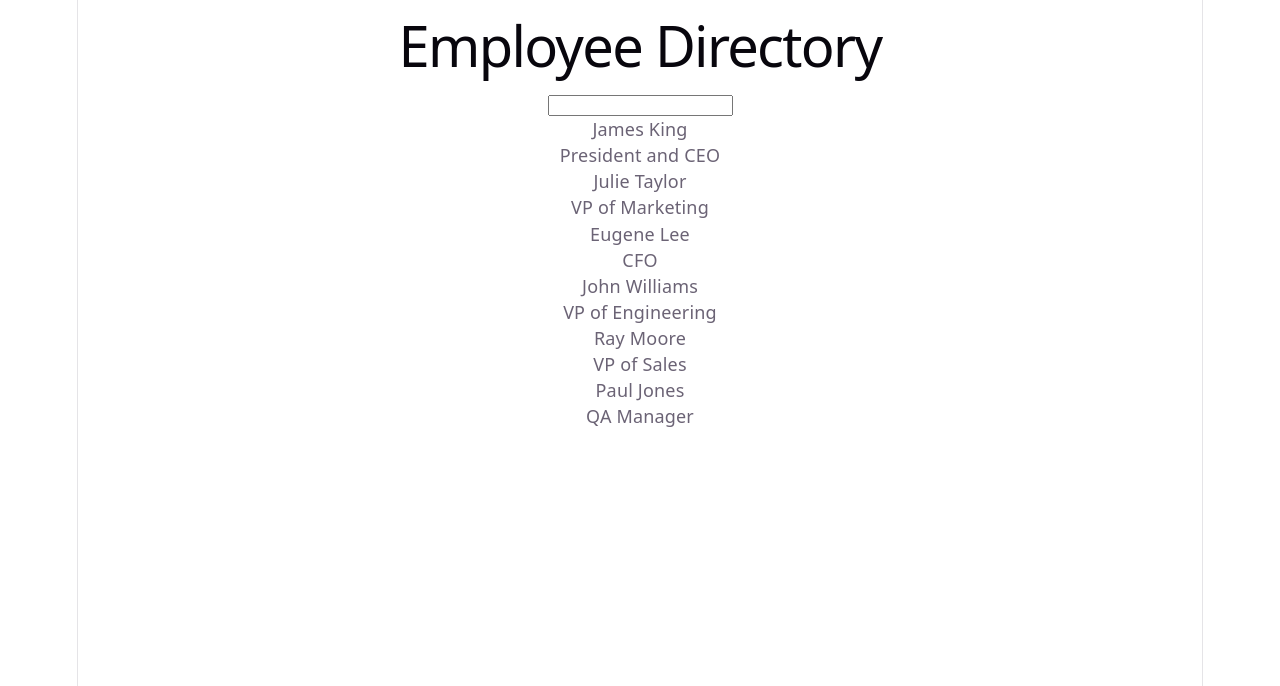
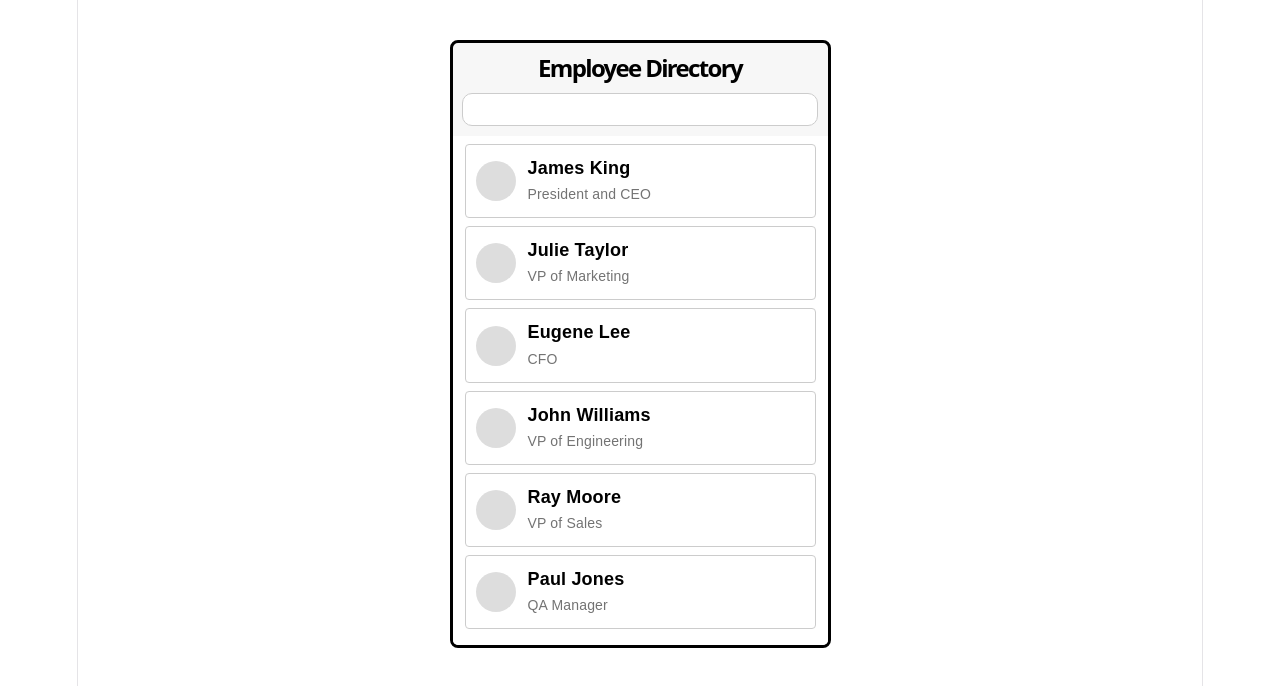
Before and after one commit to Mikal-E/320H.1.1-React-Page-Layout, a React (Vite) app: page / in a window 1280 px wide. Shown: the top 686 px of the page. Built offline with nearby package versions, Linux system fonts and the light colour scheme.

Commit message:
Completed full CSS styling for all components.

```diff
--- a/src/App.css
+++ b/src/App.css
@@ -1,184 +1,94 @@
-.counter {
-  font-size: 16px;
-  padding: 5px 10px;
-  border-radius: 5px;
-  color: var(--accent);
-  background: var(--accent-bg);
-  border: 2px solid transparent;
-  transition: border-color 0.3s;
-  margin-bottom: 24px;
+/* Full container styling */
 
-  &:hover {
-    border-color: var(--accent-border);
-  }
-  &:focus-visible {
-    outline: 2px solid var(--accent);
-    outline-offset: 2px;
-  }
+.App {
+
+  width: 375px;
+  margin: 40px auto;
+  border: 3px solid #000000;
+  border-radius: 8px;
+  font-family: Arial, Helvetica, sans-serif;
+  overflow: hidden;
+  background-color: #f7f7f7;
+
 }
 
-.hero {
-  position: relative;
+/* Header Styling */
 
-  .base,
-  .framework,
-  .vite {
-    inset-inline: 0;
-    margin: 0 auto;
+.Header {
+
+  padding: 12px;
+  text-align: center;
+
 }
 
-  .base {
-    width: 170px;
-    position: relative;
-    z-index: 0;
+.Header h1 {
+
+  font-size: 24px;
+  font-weight: bold;
+  margin: 0;
+  color: #000000;
+
 }
 
-  .framework,
-  .vite {
-    position: absolute;
+/* Search Bar Styling */
+
+.SearchBar input {
+
+  width: 95%;
+  box-sizing: border-box;
+  padding: 8px;
+  border: 1px solid #cccccc;
+  border-radius: 10px;
+  margin-bottom: 10px;
+
 }
 
-  .framework {
-    z-index: 1;
-    top: 34px;
-    height: 28px;
-    transform: perspective(2000px) rotateZ(300deg) rotateX(44deg) rotateY(39deg)
-      scale(1.4);
+/* Employee List & Employee List Item Styling */
+
+.EmployeeList {
+
+  padding: 8px 12px;
+  background-color: #ffffff;
+
 }
 
-  .vite {
-    z-index: 0;
-    top: 107px;
-    height: 26px;
-    width: auto;
-    transform: perspective(2000px) rotateZ(300deg) rotateX(40deg) rotateY(39deg)
-      scale(0.8);
-  }
+.EmployeeListItem {
+
+  display: flex;
+  align-items: center;
+  border: 1px solid #cccccc;
+  border-radius: 4px;
+  padding: 10px;
+  margin-bottom: 8px;
+
 }
 
-#center {
-  display: flex;
-  flex-direction: column;
-  gap: 25px;
-  place-content: center;
-  place-items: center;
-  flex-grow: 1;
+.EmployeeAvatar {
 
-  @media (max-width: 1024px) {
-    padding: 32px 20px 24px;
-    gap: 18px;
-  }
+  width: 40px;
+  height: 40px;
+  border-radius: 50%;
+  background-color: #dddddd;
+  margin-right: 12px;
+  flex-shrink: 0;
+
 }
 
-#next-steps {
-  display: flex;
-  border-top: 1px solid var(--border);
+.EmployeeName {
+
+margin: 0;
+font-weight: bold;
+font-size: 18px;
+color: #000000;
 text-align: left;
 
-  & > div {
-    flex: 1 1 0;
-    padding: 32px;
-    @media (max-width: 1024px) {
-      padding: 24px 20px;
-    }
 }
 
-  .icon {
-    margin-bottom: 16px;
-    width: 22px;
-    height: 22px;
+.EmployeeTitle {
+
+  margin: 0;
+  font-size: 14px;
+  color: #737373;
+  text-align: left;
+
 }
-
-  @media (max-width: 1024px) {
-    flex-direction: column;
-    text-align: center;
-  }
-}
-
-#docs {
-  border-right: 1px solid var(--border);
-
-  @media (max-width: 1024px) {
-    border-right: none;
-    border-bottom: 1px solid var(--border);
-  }
-}
-
-#next-steps ul {
-  list-style: none;
-  padding: 0;
-  display: flex;
-  gap: 8px;
-  margin: 32px 0 0;
-
-  .logo {
-    height: 18px;
-  }
-
-  a {
-    color: var(--text-h);
-    font-size: 16px;
-    border-radius: 6px;
-    background: var(--social-bg);
-    display: flex;
-    padding: 6px 12px;
-    align-items: center;
-    gap: 8px;
-    text-decoration: none;
-    transition: box-shadow 0.3s;
-
-    &:hover {
-      box-shadow: var(--shadow);
-    }
-    .button-icon {
-      height: 18px;
-      width: 18px;
-    }
-  }
-
-  @media (max-width: 1024px) {
-    margin-top: 20px;
-    flex-wrap: wrap;
-    justify-content: center;
-
-    li {
-      flex: 1 1 calc(50% - 8px);
-    }
-
-    a {
-      width: 100%;
-      justify-content: center;
-      box-sizing: border-box;
-    }
-  }
-}
-
-#spacer {
-  height: 88px;
-  border-top: 1px solid var(--border);
-  @media (max-width: 1024px) {
-    height: 48px;
-  }
-}
-
-.ticks {
-  position: relative;
-  width: 100%;
-
-  &::before,
-  &::after {
-    content: '';
-    position: absolute;
-    top: -4.5px;
-    border: 5px solid transparent;
-  }
-
-  &::before {
-    left: 0;
-    border-left-color: var(--border);
-  }
-  &::after {
-    right: 0;
-    border-right-color: var(--border);
-  }
-}
--- a/src/components/SearchBar.jsx
+++ b/src/components/SearchBar.jsx
@@ -4,7 +4,7 @@ function SearchBar() {
 
     return (
 
-        <div className="SearcBar">
+        <div className="SearchBar">
 
             <input type="text" placeholder="" />
 
```
Lines whose indentation alone changed are shown as unchanged.
